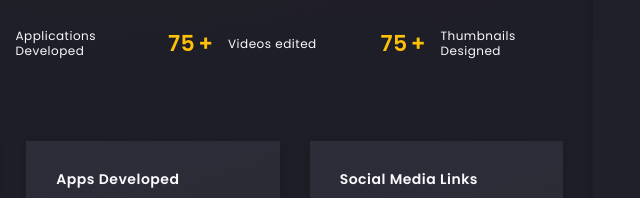
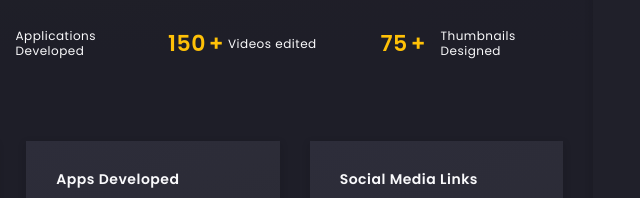
Before and after one commit to manasbaranwal1403/portfolio, a plain HTML site: page index.html/index.html in a window 1280 px wide. Shown: the part 363-561 px from the top of the page, 592-1232 px from the left. Drawn offline with nearby package versions, Linux system fonts and the light colour scheme.

Commit message:
third commit

```diff
--- a/index.html/index.html
+++ b/index.html/index.html
@@ -371,7 +371,7 @@
                       <!-- counter -->
                       <div class="art-counter-box">
                         <!-- counter number -->
-                        <span class="art-counter">75</span><span class="art-counter-plus">+</span>
+                        <span class="art-counter">150</span><span class="art-counter-plus">+</span>
                       </div>
                       <!-- counter end -->
                       <!-- title -->
```
